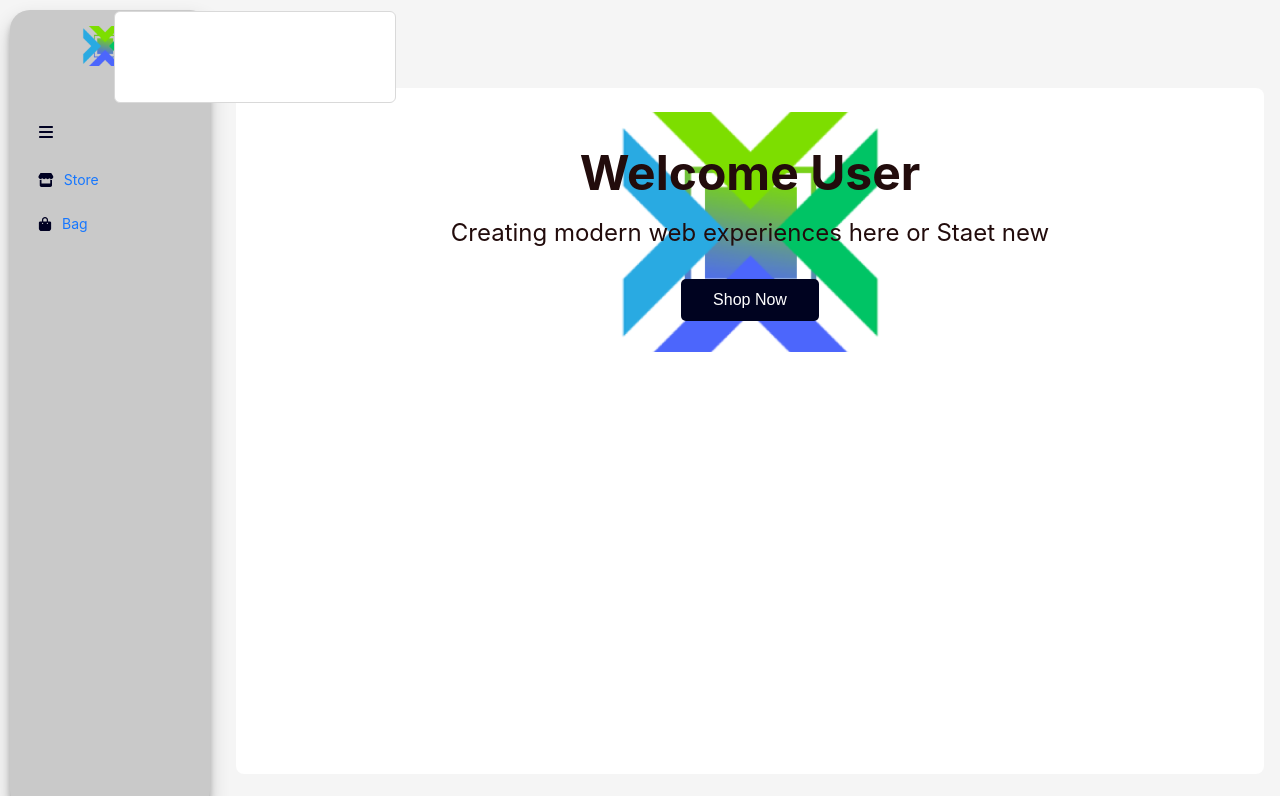
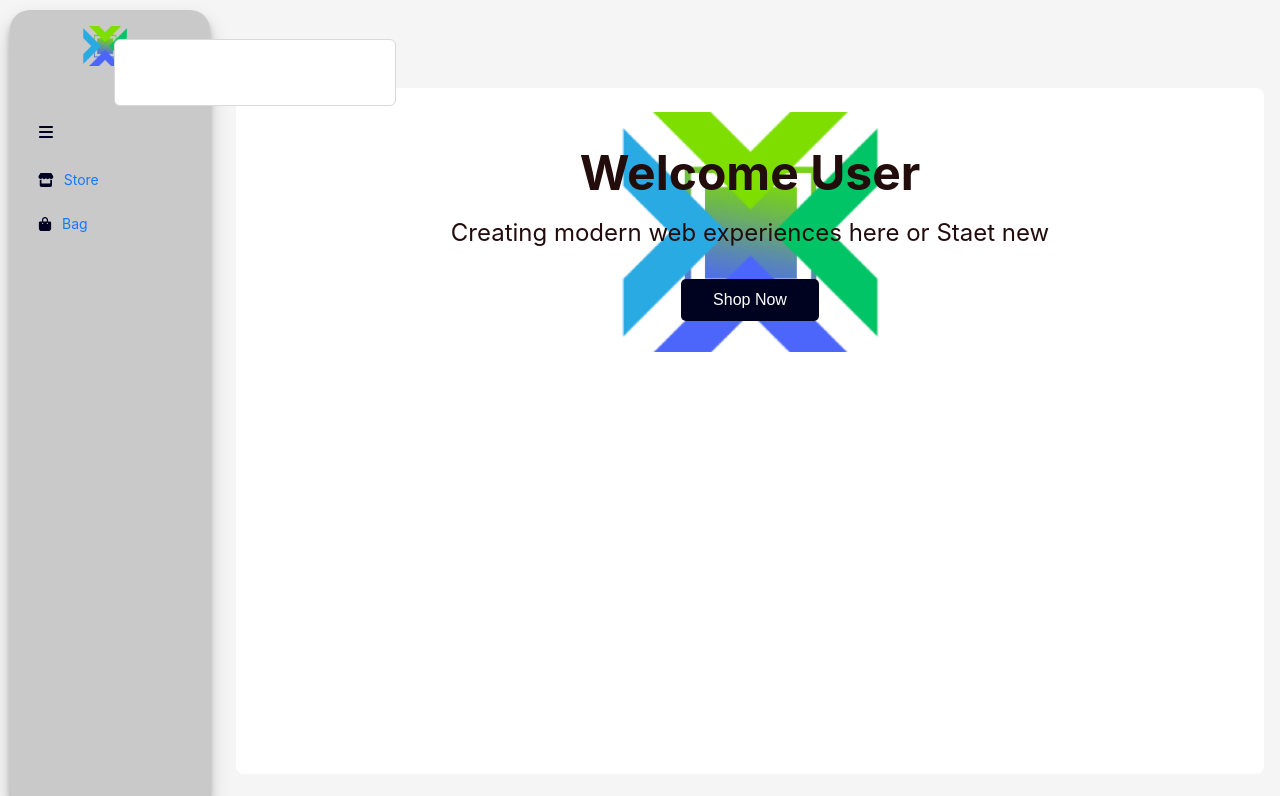
Before and after one commit to Ymffuture/ecoside, a React (Create React App) app: page /Store in a window 1280 px wide. Shown: the top 796 px of the page. Built offline with nearby package versions, Linux system fonts and the light colour scheme.

Commit message:
color: #000;

```diff
--- a/src/componets/sidebar/sidebar.scss
+++ b/src/componets/sidebar/sidebar.scss
@@ -144,12 +144,14 @@
     margin-right: 850px;
     justify-content: center;
     display: flex;
-    margin-top: 50px;
+    margin-top: 80px;
     align-items: center;
     padding:  40px 10px;
 
+
+
     input{
-      padding:50px 40px 10px 200px  !important;
+      padding:20px 40px 15px 200px  !important;
 
 
     }
@@ -159,10 +161,9 @@
       padding: 0 !important;
     opacity: .6;
       position: relative;
-      right: 180px;
+      right: 190px;
       top: 0;
       color: black !important;
-      background: white !important;
       border-radius: 5px;
       width: 100%;
       border: none;
```
